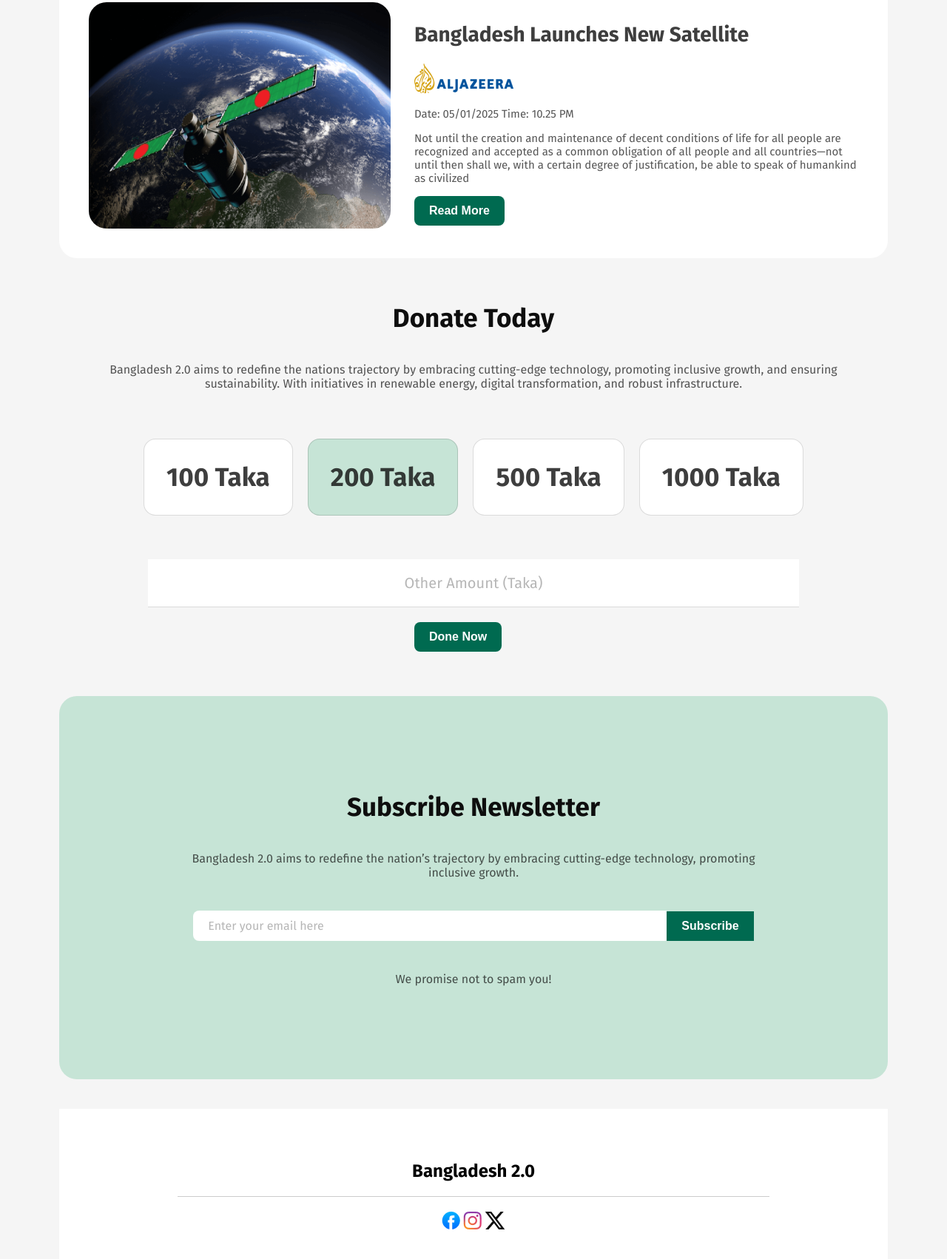
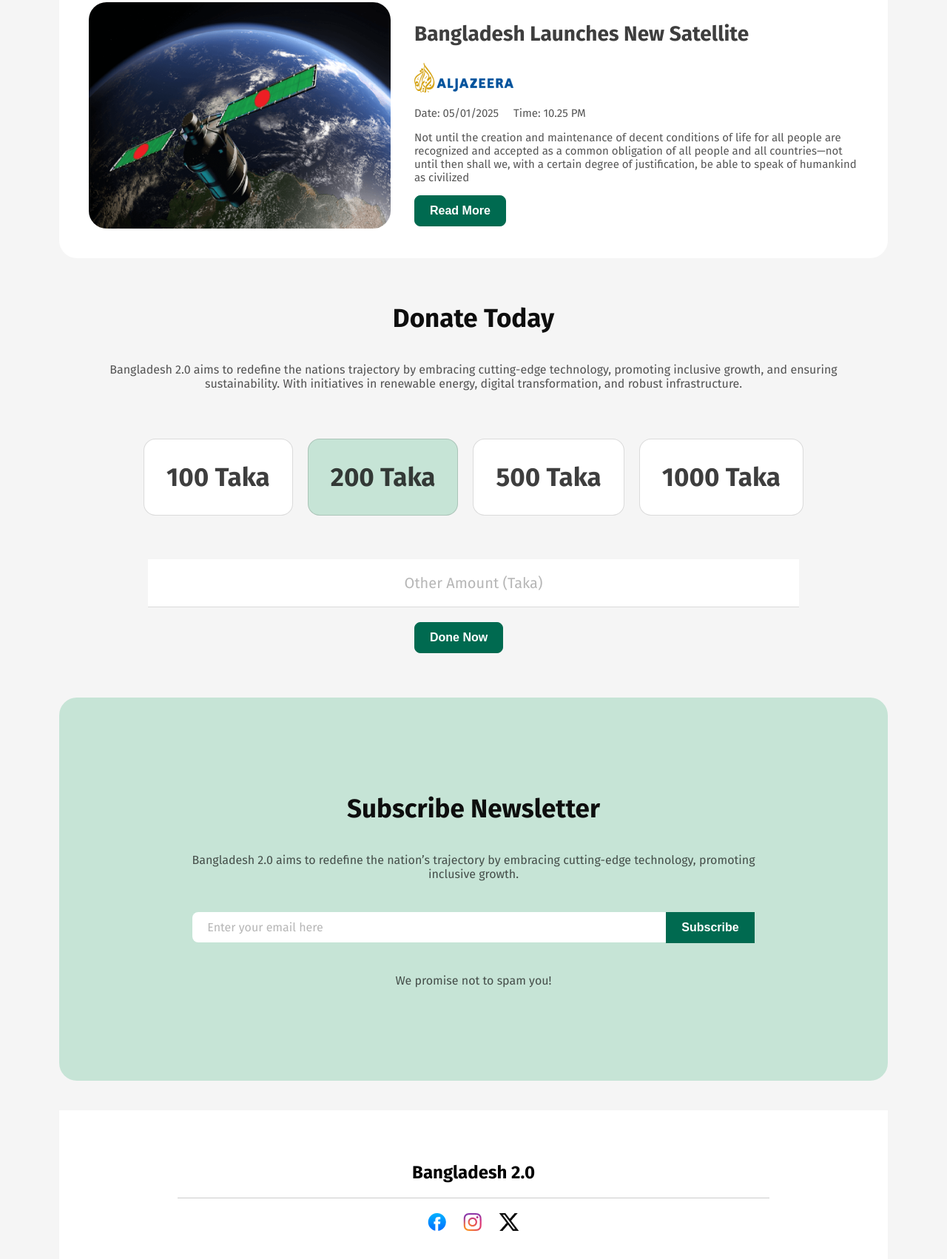
Before and after one commit to diya7703/Programming-hero_assignment-1, a plain HTML site: page index.html in a window 1280 px wide. Shown: the part 3422-5124 px from the top of the page at 74% size. Drawn offline with Linux system fonts and the light colour scheme.

Commit message:
updated html and css files

```diff
--- a/index.html
+++ b/index.html
@@ -152,7 +152,7 @@
                     <h2 style="color: rgba(14, 14, 14, 0.80); font-weight: 700; font-size: 28px; ">Bangladesh Launches
                         New Satellite</h2>
                     <img src="assets/al-jazeera.png">
-                    <p class="description">Date: 05/01/2025 Time: 10.25 PM</p>
+                    <p class="description">Date: 05/01/2025 &nbsp;&nbsp;&nbsp; Time: 10.25 PM</p>
                     <p class="description">Not until the creation and maintenance of decent conditions of life for all
                         people
                         are recognized and accepted as a common obligation of all people and all countries—not until
@@ -167,7 +167,7 @@
                     <h2 style="color: rgba(14, 14, 14, 0.80); font-weight: 700; font-size: 28px; ">Bangladesh Launches
                         New Satellite</h2>
                     <img src="assets/al-jazeera.png">
-                    <p class="description">Date: 05/01/2025 Time: 10.25 PM</p>
+                    <p class="description">Date: 05/01/2025 &nbsp;&nbsp;&nbsp; Time: 10.25 PM</p>
                     <p class="description">Not until the creation and maintenance of decent conditions of life for all
                         people
                         are recognized and accepted as a common obligation of all people and all countries—not until
@@ -184,7 +184,7 @@
                     <h2 style="color: rgba(14, 14, 14, 0.80); font-weight: 700; font-size: 28px; ">Bangladesh Launches
                         New Satellite</h2>
                     <img src="assets/al-jazeera.png">
-                    <p class="description">Date: 05/01/2025 Time: 10.25 PM</p>
+                    <p class="description">Date: 05/01/2025 &nbsp;&nbsp;&nbsp; Time: 10.25 PM</p>
                     <p class="description">Not until the creation and maintenance of decent conditions of life for all
                         people
                         are recognized and accepted as a common obligation of all people and all countries—not until
@@ -228,7 +228,7 @@
         <section class="ending">
             <h1 >Bangladesh 2.0</h1>
             <div class="line"></div>
-            <div>
+            <div class="social">
                 <img src="assets/facebook.png">
                 <img src="assets/instagram.png">
                 <img src="assets/x.png">
--- a/style.css
+++ b/style.css
@@ -58,9 +58,6 @@ nav a {
     background-color: #C6E4D6;
     border-radius: 24px;
 }
-
-.banner-title {}
-
 .img-1 {
     height: 380px;
     width: 380px;
@@ -130,7 +127,6 @@ nav a {
 }
 
 .title {
-    padding-bottom: ;
     color: rgba(14, 14, 14, 0.80);
     font-size: 20px;
     font-weight: 700;
@@ -243,7 +239,7 @@ nav a {
     font-size: 16px;
     font-weight: 600;
     color: #FFF;
-    border: #006A50;
+    border: 1px solid #006A50;
     cursor: pointer;
 }
 .btn-primary-5:hover {
@@ -254,7 +250,6 @@ nav a {
 
 .margin-2 {
     margin: 40px 80px;
-    align-items: ;
 }
 
 .donater-title {
@@ -326,7 +321,6 @@ nav a {
     margin: 40px 0px 0px 0px;
     justify-items: center;
     align-items: center;
-    box-sigin: border-box;
     background: #FFF;
     padding: 50px 160px;
 
@@ -337,3 +331,7 @@ nav a {
     width: 100%;
     margin: 20px 0;
   }
+  .social{
+    display: flex;
+    gap:23px;
+  }
```
